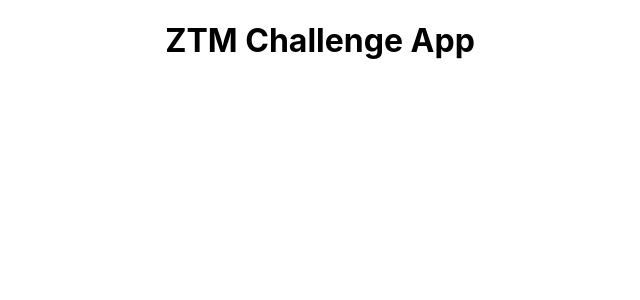
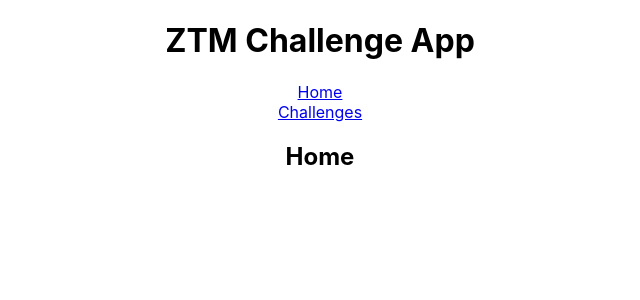
Before and after one commit to prasshannas/zerotomastery-challenge-app, a React (Create React App) app in the folder client/: page / in a window 1280 px wide. Shown: the top 300 px of the page, without its empty margins (320-960 px from the left). Built offline with nearby package versions, Linux system fonts and the light colour scheme.

Commit message:
Add React Router boilerplate

```diff
--- a/client/src/App.css
+++ b/client/src/App.css
@@ -1,3 +1,8 @@
 .App {
   text-align: center;
 }
+
+.dummy-menu {
+  list-style-type: none;
+  padding: 0;
+}
--- a/client/src/App.js
+++ b/client/src/App.js
@@ -1,12 +1,44 @@
 import React from "react";
+import { BrowserRouter as Router, Switch, Route, Link } from 'react-router-dom';
 import "./App.css";
 
 function App() {
   return (
-    <div className="App">
-      <h1>ZTM Challenge App</h1>
-    </div>
+    <Router>
+      <div className="App">
+
+        <h1>ZTM Challenge App</h1>
+
+        <nav>
+          <ul className="dummy-menu">
+            <li>
+              <Link to="/">Home</Link>
+            </li>
+            <li>
+              <Link to="/challenges">Challenges</Link>
+            </li>
+          </ul>
+        </nav>
+
+        <Switch>
+          <Route path="/challenges">
+            <Challenges />
+          </Route>
+          <Route path="/">
+            <Home />
+          </Route>
+        </Switch>
+      </div>
+    </Router>
   );
 }
 
+function Home() {
+  return <h2>Home</h2>;
+}
+
+function Challenges() {
+  return <h2>Challenges</h2>;
+}
+
 export default App;
```
